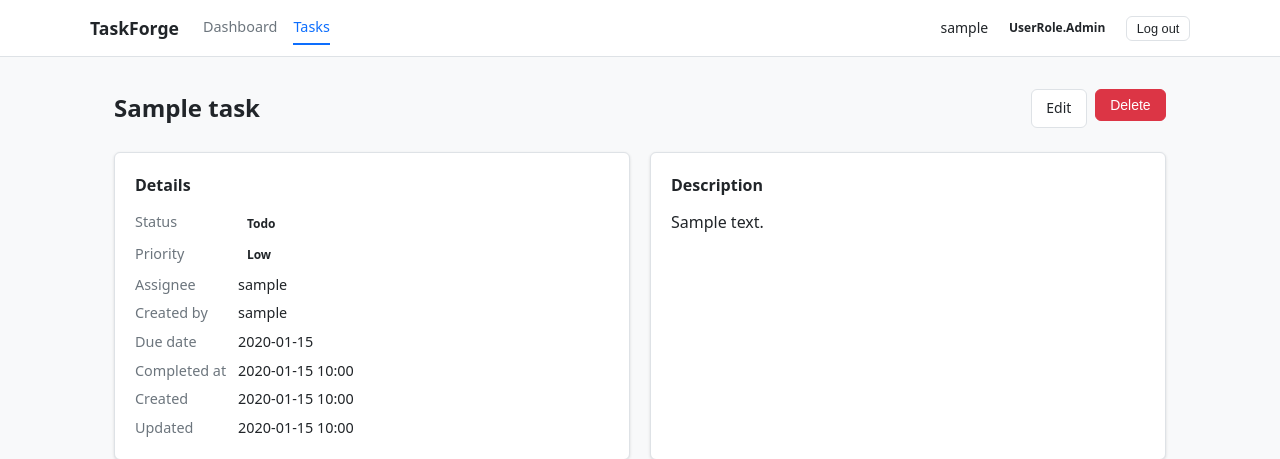
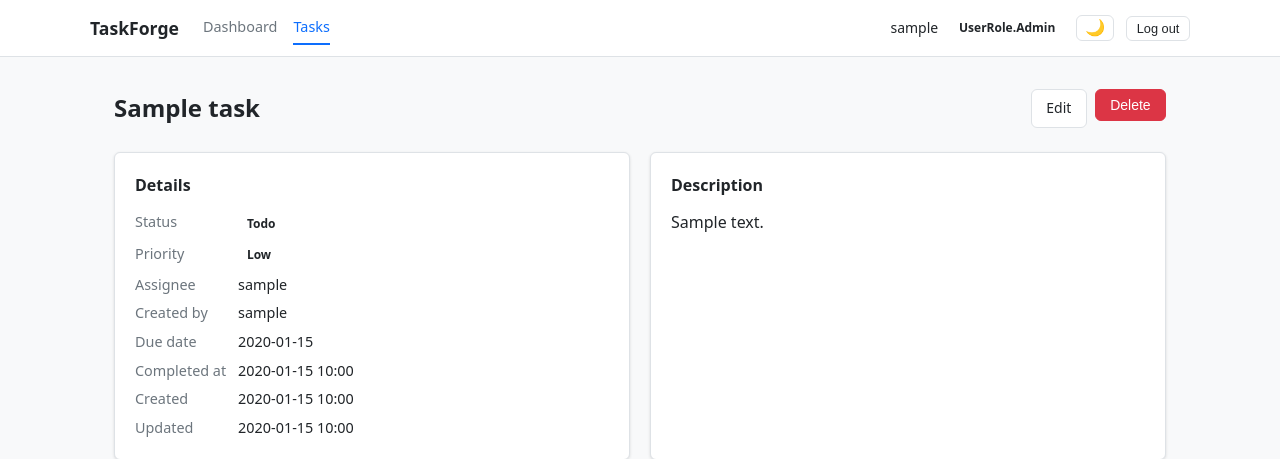
Before and after one commit to mark-mavis/team_task_manager, a FastAPI app: page /tasks/1 in a window 1280 px wide. Shown: the top 459 px of the page. Run offline with FastAPI, Linux system fonts and the light colour scheme; the visitor is signed in with stand-in values (Sample User, id 1); tables that the repository leaves empty hold one stand-in row (values such as "Sample post").

Commit message:
Add dark mode

```diff
--- a/app/static/style.css
+++ b/app/static/style.css
@@ -19,6 +19,21 @@
   --color-info:       #0dcaf0;
   --radius:           6px;
   --shadow:           0 1px 3px rgba(0,0,0,.12);
+}
+
+/* Dark mode – redefines every custom property so all components flip automatically */
+[data-theme="dark"] {
+  --color-bg:         #111827;
+  --color-surface:    #1f2937;
+  --color-border:     #374151;
+  --color-text:       #f9fafb;
+  --color-text-muted: #9ca3af;
+  --color-primary:    #60a5fa;
+  --color-primary-dk: #3b82f6;
+  --color-danger:     #f87171;
+  --color-success:    #34d399;
+  --color-warning:    #fbbf24;
+  --shadow:           0 1px 3px rgba(0,0,0,.4);
 }
 
 body {
@@ -69,6 +84,13 @@ a:hover { text-decoration: underline; }
 }
 
 .header-user { margin-left: auto; display: flex; align-items: center; gap: .75rem; font-size: .875rem; }
+
+.theme-toggle {
+  background: none; border: 1px solid var(--color-border); border-radius: var(--radius);
+  padding: .25rem .5rem; cursor: pointer; font-size: 1rem; line-height: 1;
+  color: var(--color-text-muted); transition: border-color .15s, color .15s;
+}
+.theme-toggle:hover { border-color: var(--color-primary); color: var(--color-primary); }
 
 /* ── Main & Footer ───────────────────────────────────────── */
 .main-content { flex: 1; max-width: 1100px; width: 100%; margin: 0 auto; padding: 2rem 1.5rem; }
--- a/app/templates/base.html
+++ b/app/templates/base.html
@@ -5,6 +5,14 @@
   <meta name="viewport" content="width=device-width, initial-scale=1.0" />
   <title>{% block title %}TaskForge{% endblock %}</title>
   <link rel="stylesheet" href="/static/style.css" />
+  <!-- Apply saved theme before paint to avoid a flash of the wrong theme -->
+  <script>
+    (function () {
+      var saved = localStorage.getItem('theme');
+      var preferred = window.matchMedia('(prefers-color-scheme: dark)').matches ? 'dark' : 'light';
+      document.documentElement.setAttribute('data-theme', saved || preferred);
+    })();
+  </script>
 </head>
 <body>
   {% if current_user %}
@@ -18,6 +26,7 @@
       <div class="header-user">
         <span data-testid="current-username">{{ current_user.username }}</span>
         <span class="badge badge-{{ current_user.role }}">{{ current_user.role }}</span>
+        <button class="theme-toggle" id="theme-toggle" aria-label="Toggle night mode" title="Toggle night mode">🌙</button>
         <form method="post" action="/logout" style="display:inline">
           <button type="submit" class="btn btn-sm btn-secondary" data-testid="logout-btn">Log out</button>
         </form>
@@ -33,5 +42,30 @@
   <footer class="site-footer">
     <p>TaskForge &mdash; learning-focused demo app</p>
   </footer>
+
+  <script>
+    (function () {
+      var btn = document.getElementById('theme-toggle');
+      if (!btn) return;
+
+      function getTheme() {
+        return document.documentElement.getAttribute('data-theme') || 'light';
+      }
+
+      function setTheme(theme) {
+        document.documentElement.setAttribute('data-theme', theme);
+        localStorage.setItem('theme', theme);
+        btn.textContent = theme === 'dark' ? '☀️' : '🌙';
+        btn.setAttribute('aria-label', theme === 'dark' ? 'Switch to light mode' : 'Switch to night mode');
+      }
+
+      // Set correct icon on load
+      setTheme(getTheme());
+
+      btn.addEventListener('click', function () {
+        setTheme(getTheme() === 'dark' ? 'light' : 'dark');
+      });
+    })();
+  </script>
 </body>
 </html>
```
